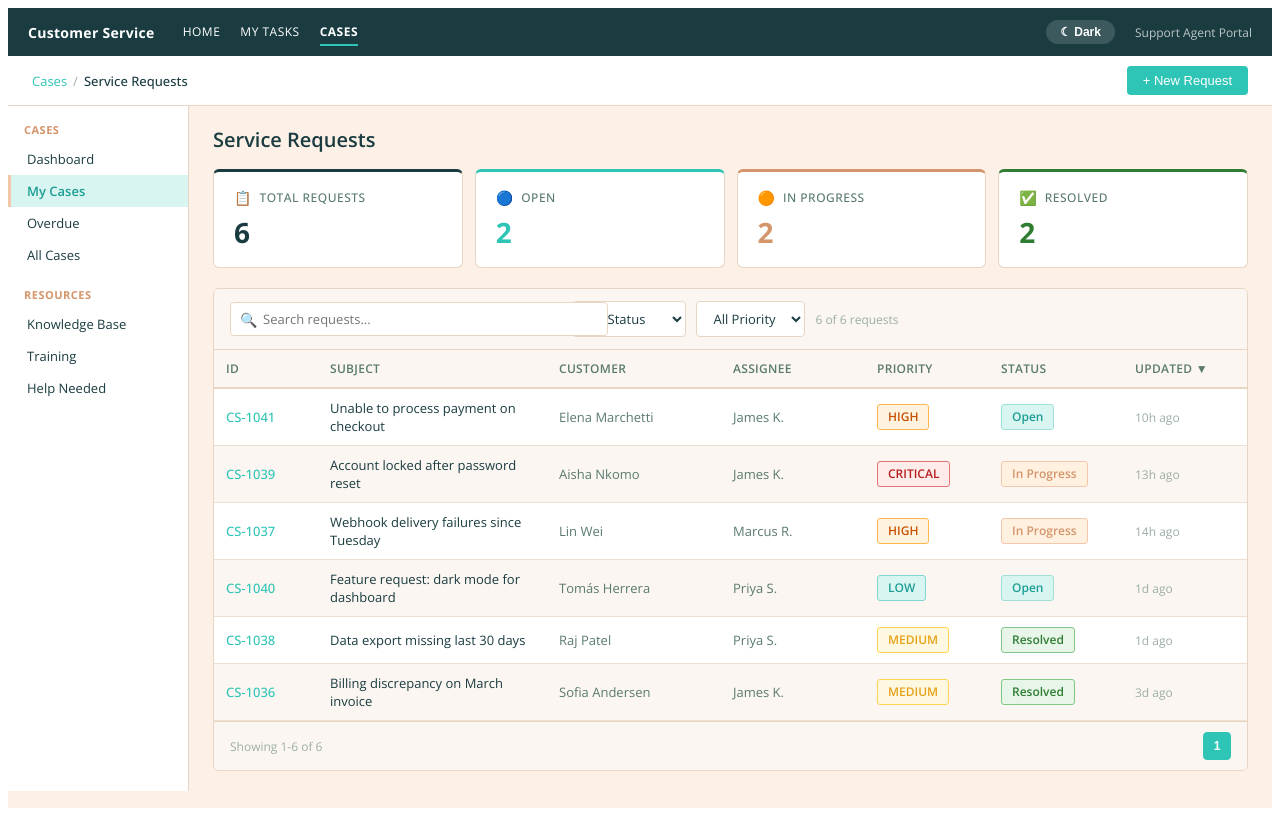
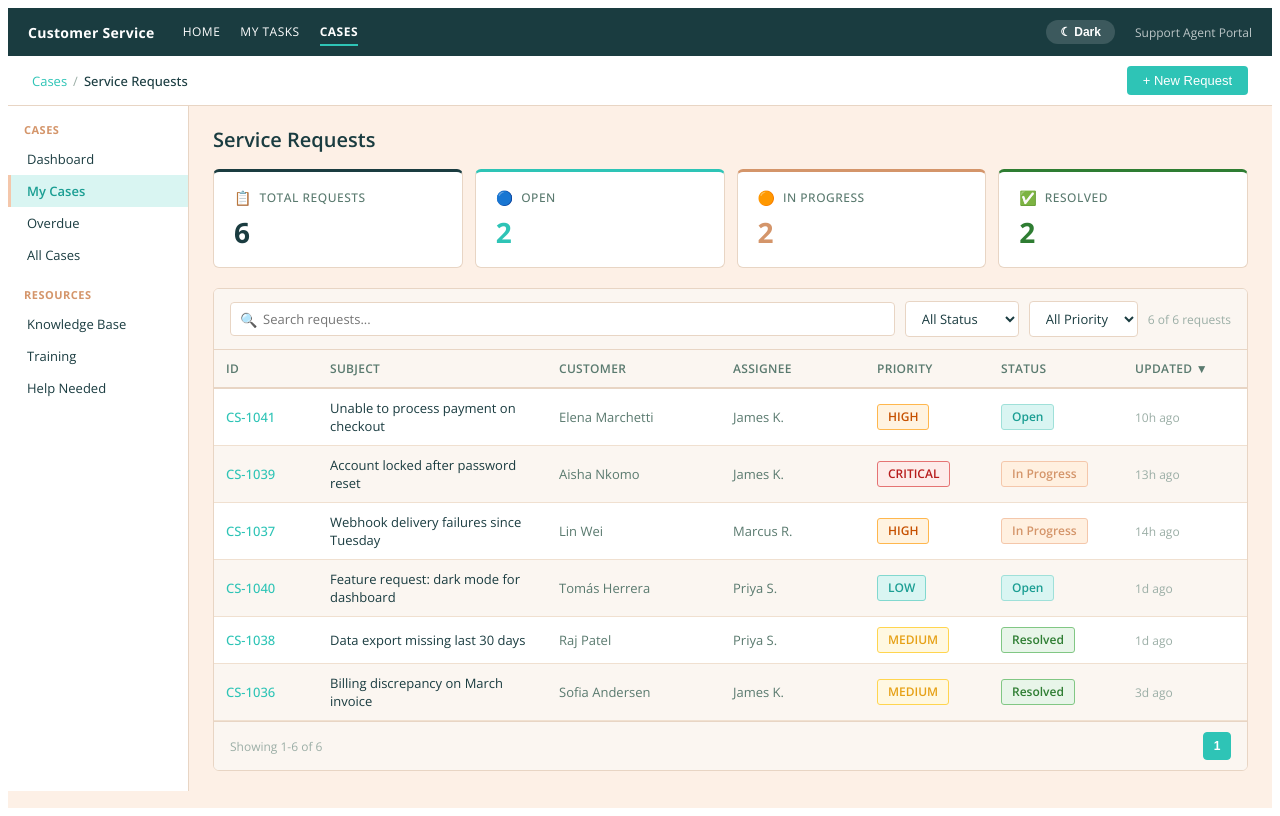
Before and after one commit to TravKorry/GenAI_POC, a React (Vite) app: page / in a window 1280 px wide. Built offline with nearby package versions, Linux system fonts and the light colour scheme.

Commit message:
Adjust input styles and flex properties

```diff
--- a/src/App.jsx
+++ b/src/App.jsx
@@ -680,7 +680,7 @@ export default function AppianServiceTracker() {
                 background: T.altRow,
                 flexWrap: "wrap",
               }}>
-                <div style={{ position: "relative", flex: 0.5, minWidth: 200 }}>
+                <div style={{ position: "relative", flex: 1, minWidth: 200 }}>
                   <span style={{ position: "absolute", left: 10, top: "50%", transform: "translateY(-50%)", fontSize: "14px", color: T.textMuted }}>🔍</span>
                   <input
                     type="text"
@@ -688,7 +688,7 @@ export default function AppianServiceTracker() {
                     value={search}
                     onChange={(e) => setSearch(e.target.value)}
                     style={{
-                      width: "100%", padding: "7px 12px 7px 32px", border: `1px solid ${T.border}`,
+                      width: "100%", boxSizing: "border-box", padding: "7px 12px 7px 32px", border: `1px solid ${T.border}`,
                       borderRadius: "4px", fontSize: "13px", outline: "none", fontFamily: "inherit",
                       background: T.inputBg, color: T.textPrimary,
                     }}
```
